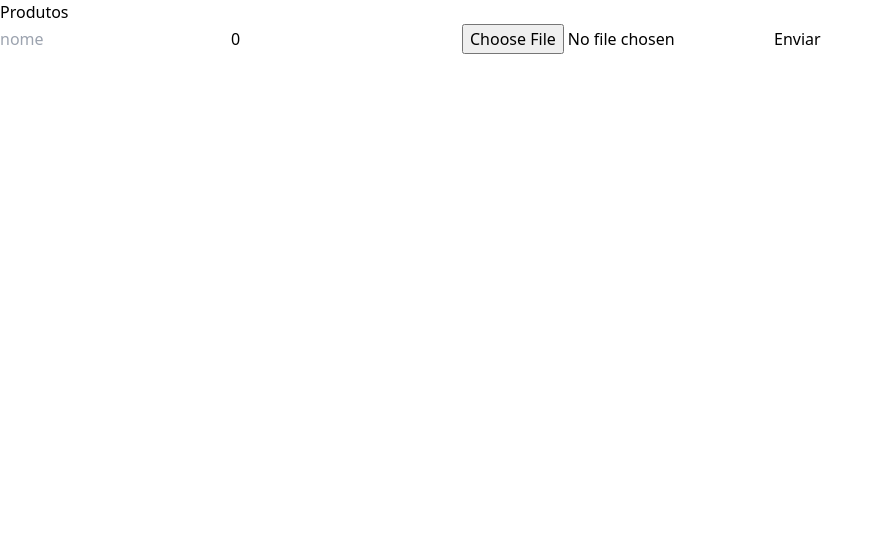
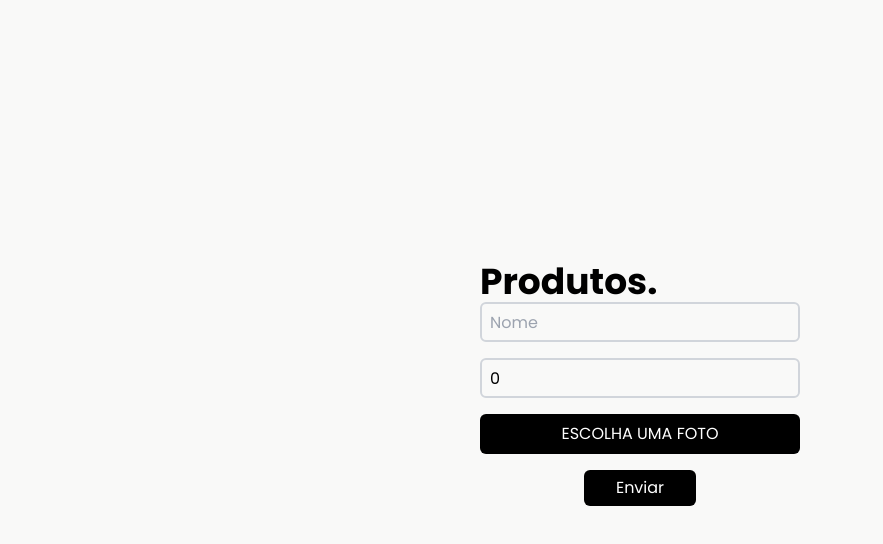
Before and after one commit to OnlyChristianDev/Armaz-m-de-produtos, a Next.js app: page /produtos in a window 1280 px wide. Shown: the top 544 px of the page, without its empty margins (0-883 px from the left). Built offline with nearby package versions, Linux system fonts and the light colour scheme.

Commit message:
inicio da estilização

```diff
--- a/src/app/globals.css
+++ b/src/app/globals.css
@@ -1,3 +1,11 @@
 @tailwind base;
 @tailwind components;
 @tailwind utilities;
+
+body {
+    background: #F9F9F8;
+}
+
+input[type="file"] {
+    display: none;
+}
--- a/src/app/layout.tsx
+++ b/src/app/layout.tsx
@@ -1,17 +1,10 @@
 import type { Metadata } from "next";
-import localFont from "next/font/local";
 import "./globals.css";
+import { Poppins } from "next/font/google";
 
-
-const geistSans = localFont({
-  src: "./fonts/GeistVF.woff",
-  variable: "--font-geist-sans",
-  weight: "100 900",
-});
-const geistMono = localFont({
-  src: "./fonts/GeistMonoVF.woff",
-  variable: "--font-geist-mono",
-  weight: "100 900",
+const poppins = Poppins({
+  subsets: ['latin'],
+  weight: ['400', '700'],
 });
 
 export const metadata: Metadata = {
@@ -24,10 +17,11 @@ export default function RootLayout({
 }: Readonly<{
   children: React.ReactNode;
 }>) {
+
   return (
-    <html lang="en">
+    <html lang="pt-Br">
       <body
-        className={`${geistSans.variable} ${geistMono.variable} antialiased`}
+        className={`${poppins.className} antialiased`}
       >
         {children}
       </body>
--- a/src/app/produtos/page.tsx
+++ b/src/app/produtos/page.tsx
@@ -7,6 +7,7 @@ interface ProdutoInterface {
 
 import Image from "next/image"
 import React, { useState } from "react"
+import Inputs from "../../components/inputs"
 export default function Pordutos(){
 const [nome, SetNome] = useState("")
 const [preco, SetPreco] = useState(0)
@@ -62,22 +63,28 @@ const submit = () => {
 
 }
     return(
-        <div>
-            <h1>Produtos</h1>
-            <input onChange={TakeName} value={nome} type="text" placeholder="nome" />
-            <input onChange={TakePrice} value={preco} type="number" placeholder="preço"/>
-            <input onChange={AddImage} type="file" accept="image/*"/>
-            <button onClick={submit}>Enviar</button>
+        <div className="w-full h-screen flex items-center justify-center flex-col">
             <div>
-                { Produtos.map((Produto, index) => (
-                       <div key={index}>
-                            <h1>{Produto.nome} </h1>
-                            <h2> {Produto.preco} </h2>
-                            <Image src={Produto.image} alt="imagem do produto" width={200} height={200}/>
-                        </div>
-                ))}
+                <h1 className="text-4xl font-bold ">Produtos.</h1>
+                <div className="flex flex-col items-center gap-4">
+                    <Inputs type={"text"} placeholder={"Nome"} value={nome} onChange={TakeName} />
+                    <Inputs type={"number"} placeholder={"Valor"} value={preco} onChange={TakePrice} />
+                    <label htmlFor="arquivo" className="bg-black text-white uppercase text-center rounded-md pt-2 pb-2 w-80 cursor-pointer">Escolha uma Foto</label>
+                    <input id="arquivo" className="file:bg-black file:text-white text-white file:rounded-md file:h-10 file:w-80 file:cursor-pointer" onChange={AddImage} type="file" accept="image/*"/>
+                    <button className="bg-black font-medium text-white w-28 h-9 rounded-md" onClick={submit}>Enviar</button>
+                </div>
             </div>
-        </div>
-
-    )
+            <div className="flex gap-4 mt-8">
+        {Produtos.map((produto, index) => (
+          <div key={index} className="h-96 bg-white w-64 flex flex-col items-center shadow-2xl rounded-2xl p-4">
+            <Image className="rounded-md shadow-sm" src={produto.image} alt="imagem do produto" width={200} height={200} />
+            <div className="mt-1 flex flex-col items-start w-full">
+              <h1 className="text-gray-500 text-[18px]">{produto.nome}</h1>
+              <h2 className="text-5xl">{produto.preco} <span className="text-[17px] ml-[-10px] text-gray-500">/R$</span></h2>
+            </div>
+          </div>
+        ))}
+      </div>
+    </div>
+  );
 }
--- /dev/null
+++ b/src/components/inputs.tsx
@@ -0,0 +1,5 @@
+export default function Inputs( { type, value, placeholder, onChange } ){
+    return(
+        <input className="outline-none border-2 bg-transparent w-80 pl-2 rounded-md h-10 border-gray-300" type={type} value={value} placeholder={placeholder} onChange={onChange} />
+    )
+}
```
Also changed, not shown: src/app/fonts/GeistMonoVF.woff (deleted), src/app/fonts/GeistVF.woff (deleted).
